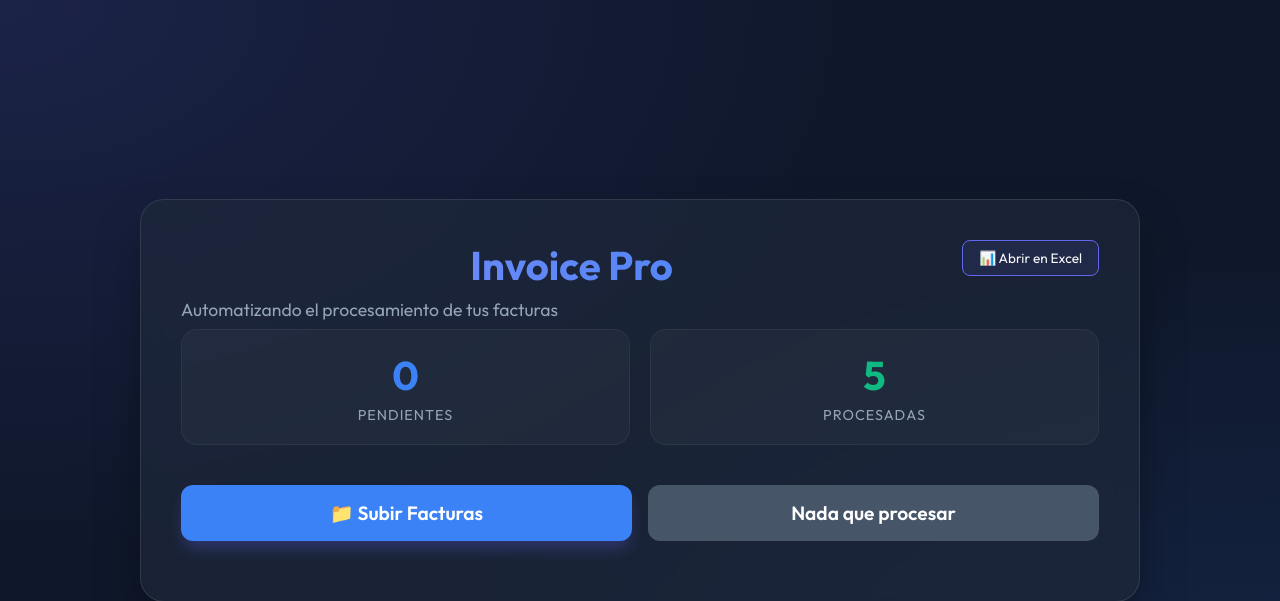
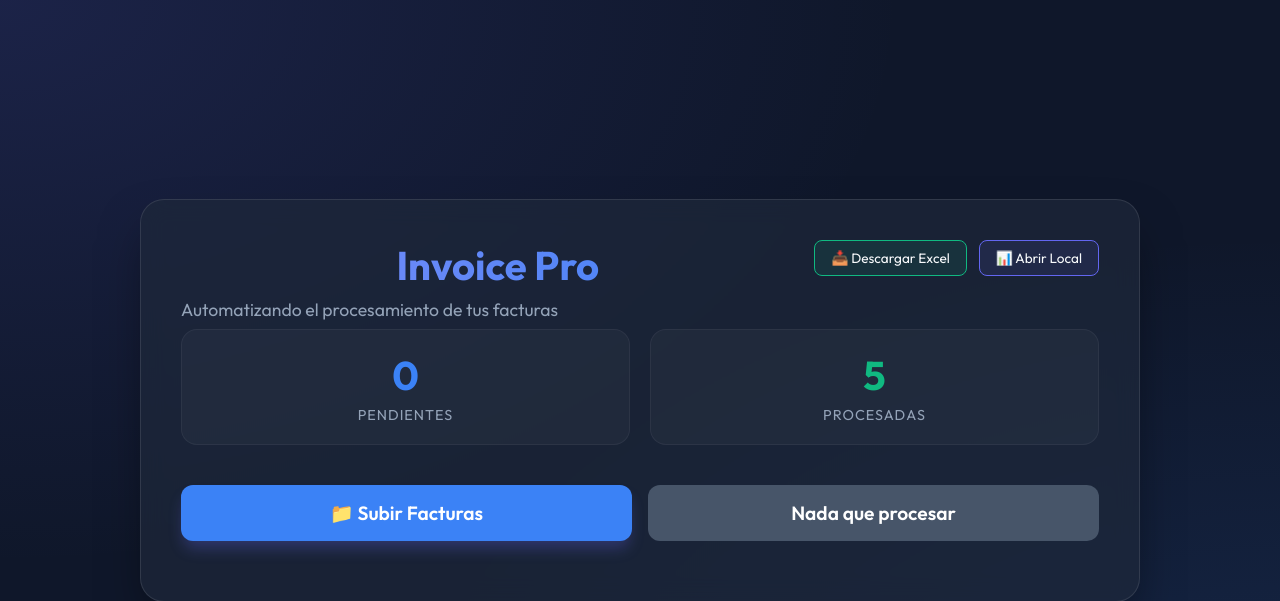
Before and after one commit to drivangil/Invoicepro, a Flask app: page / in a window 1280 px wide. Shown: the top 601 px of the page. Run offline with Flask 3, Linux system fonts and the light colour scheme; data that the repository does not hold is empty.

Commit message:
Add download button to UI

```diff
--- a/templates/index.html
+++ b/templates/index.html
@@ -290,8 +290,11 @@
                 <p class="subtitle" style="text-align: left; margin-bottom: 0;">Automatizando el procesamiento de tus facturas</p>
             </div>
             <div style="display: flex; gap: 12px; align-items: center;">
+                <a href="/download" class="btn-download" id="download-btn" style="display: none; cursor: pointer; border: 1px solid var(--accent-green); color: var(--text-main); background: rgba(16, 185, 129, 0.1);">
+                    <span>📥 Descargar Excel</span>
+                </a>
                 <button class="btn-download" id="open-excel-btn" style="display: none; cursor: pointer; border: 1px solid var(--primary); color: var(--text-main); background: rgba(99, 102, 241, 0.1);">
-                    <span>📊 Abrir en Excel</span>
+                    <span>📊 Abrir Local</span>
                 </button>
             </div>
         </div>
@@ -357,7 +360,7 @@
         const statusMsg = document.getElementById('status-msg');
         const resultsContainer = document.getElementById('results-container');
         const resultsBody = document.getElementById('results-body');
-        const downloadLink = document.getElementById('download-link');
+        const downloadBtn = document.getElementById('download-btn');
         const openExcelBtn = document.getElementById('open-excel-btn');
         const fileInput = document.getElementById('file-input');
         const uploadBtn = document.getElementById('upload-btn');
@@ -386,6 +389,7 @@
                 // Mostrar botón de abrir si hay registros procesados (si existe el archivo)
                 if (data.procesados > 0) {
                     openExcelBtn.style.display = "inline-flex";
+                    downloadBtn.style.display = "inline-flex";
                 }
             } catch (err) {
                 console.error("Error fetching status", err);
@@ -512,6 +516,7 @@
 
             resultsContainer.style.display = "block";
             openExcelBtn.style.display = "inline-flex";
+            downloadBtn.style.display = "inline-flex";
         }
 
         // Carga inicial
```
